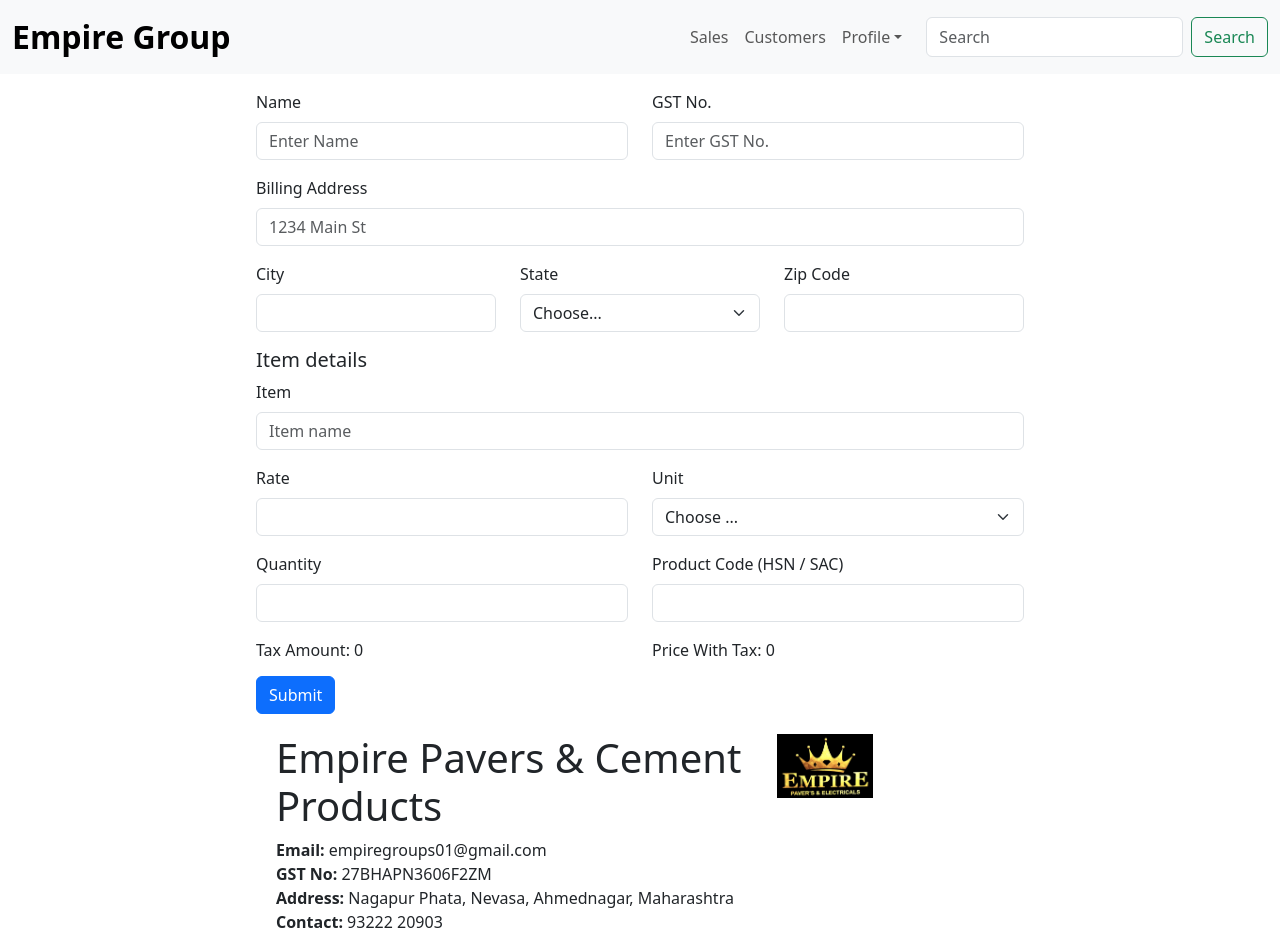
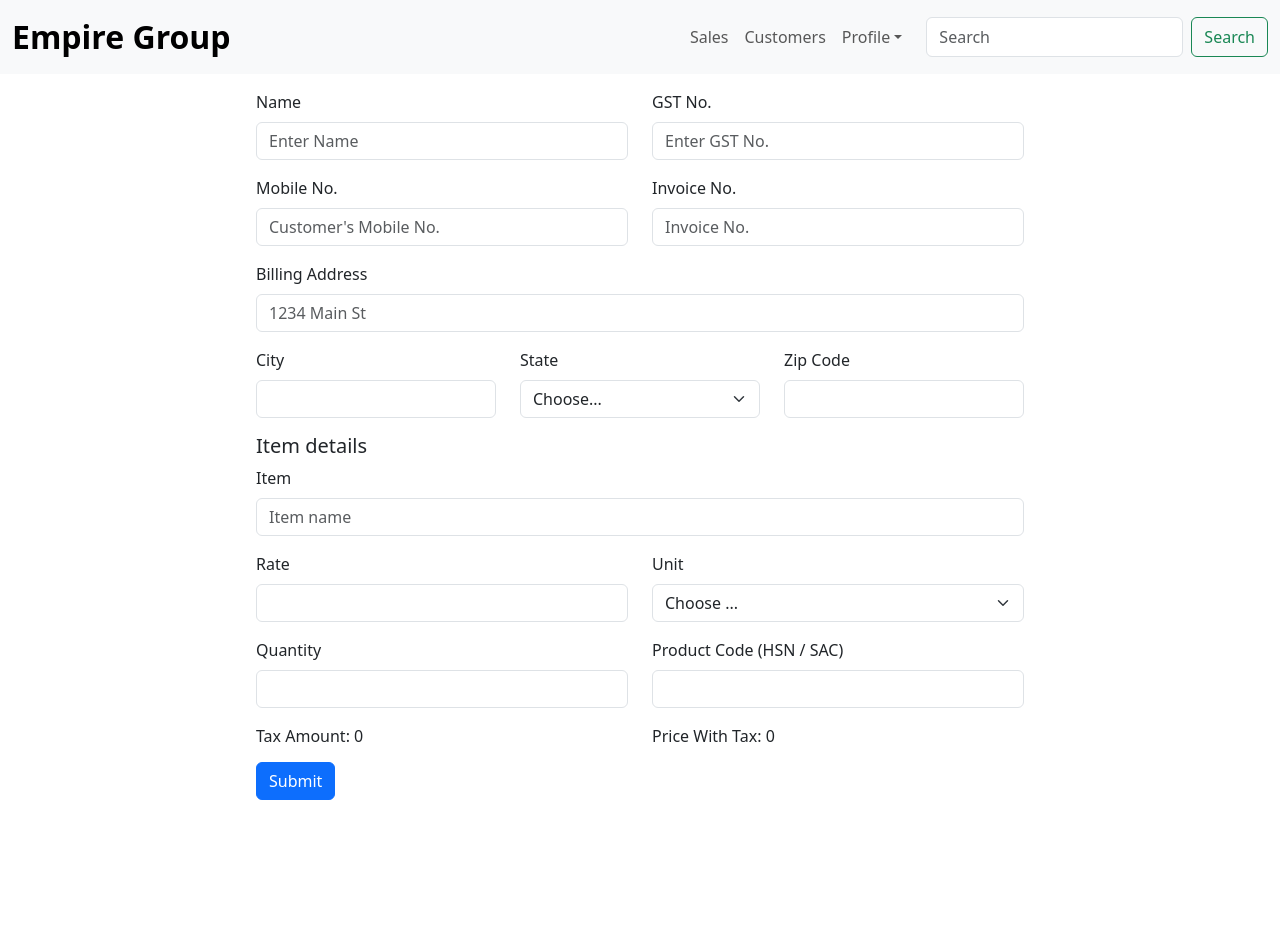
Before and after one commit to sachiningale1998/billingapp, a React (Create React App) app: page /createinvoice in a window 1280 px wide. Shown: the top 952 px of the page. After the commit the page ends 800 px from the top, so only its background shows below. Built offline with nearby package versions, Linux system fonts and the light colour scheme.

Commit message:
invoice preview component updated

```diff
--- a/src/components/Buttons/Button1.js
+++ b/src/components/Buttons/Button1.js
@@ -6,7 +6,7 @@
     let navigate = useNavigate()
 
     const handleClick=()=>{
-        navigate("/create")
+        navigate("/createinvoice")
     }
 
   return (
--- a/src/components/CreateInvoice/InvoicePreview.js
+++ b/src/components/CreateInvoice/InvoicePreview.js
@@ -1,15 +1,17 @@
 import React from 'react';
-import empiregrouplogo from "../../gallery/empiregrouplogo.jpeg"
+import empiregrouplogo from "../../gallery/empiregrouplogo.jpeg";
+import "../../styles/invoicePreview.css";
+
 const InvoicePreview = (props) => {
   const { formValues, taxAmount, totalValue } = props;
 
   return (
-    <div id="invoicePreview" style={{ display: 'block', padding: '20px' }}>
+    <div id="invoicePreview" style={{display:"none", padding: '20px' }}>
       {/* Company Letterhead Section */}
       <div className="letterhead">
         <div className="row">
           <div className="col-8">
-          <h1 className="company-name">Empire Pavers & Cement Products</h1>
+            <h5 className="company-name">Empire Pavers & Cement Products</h5>
             <p className="company-info">
             <strong>Email:</strong> empiregroups01@gmail.com<br />
             <strong>GST No:</strong> 27BHAPN3606F2ZM<br />
@@ -17,11 +19,26 @@
             <strong>Contact:</strong> 93222 20903
             </p>
           </div>
-          <div className="col-4 text-right">
+          <div className="col-4 text-right companyLogoContainer">
             {/* Add Company Logo Here */}
-            <img style={{width:"6rem", height:"4rem"}} src={empiregrouplogo} alt="Company Logo" className="company-logo" />
+            <img src={empiregrouplogo} alt="Company Logo" className="companyLogoImg" />
           </div>
         </div>
+        <hr />
+      </div>
+
+
+      <div className="customerDetailsContainer">
+        <div className="customerDetailsContainerChild1">
+            <p className="customerInfoInvoicePreview">
+            <strong>Invoice #:</strong> {formValues.invoiceNo}<br />
+            <strong>Customer Details:</strong><br />
+            <strong>Name : {formValues.customerName} </strong><br />
+            <strong>GSTIN : {formValues.customerGstNo}</strong> <br />
+            <strong>PH : </strong> {formValues.customerMobileNo}
+            </p>
+        </div>
+        <div></div>
         <hr />
       </div>
 
--- a/src/components/CreateInvoice/NewInvoiceForm.js
+++ b/src/components/CreateInvoice/NewInvoiceForm.js
@@ -12,6 +12,8 @@
   const [formValues, setFormValues] = useState({
     customerName: "",
     customerGstNo: "",
+    customerMobileNo: "",
+    invoiceNo: "",
     customerBillingAddress: "",
     customerCity: "",
     customerZipCode: "",
@@ -46,7 +48,7 @@
     }
   };
 
-  const compressImage = (canvas, quality = 0.5) => {
+  const compressImage = (canvas, quality = 1) => {
     const tempCanvas = document.createElement('canvas');
     const ctx = tempCanvas.getContext('2d');
     tempCanvas.width = canvas.width;
@@ -59,11 +61,23 @@
     e.preventDefault();
 
     const input = document.getElementById('invoicePreview');
+
+    // Temporarily set the style to mimic laptop screen size
     input.style.display = 'block';
+    input.style.width = '800px';  // Adjust width to match laptop screen size
+    input.style.height = 'auto';  // Let the height adjust naturally
+    input.style.overflow = 'visible';  // Ensure all content is visible
+    input.style.position = 'absolute'; // Temporarily take it out of flow to avoid page reflow
 
     html2canvas(input, { scale: 1 }).then((canvas) => {
-      input.style.display = 'none';
-      const compressedImgData = compressImage(canvas, 0.5);
+      // Restore styles after capturing
+      input.style.display = 'block';
+      input.style.width = '';
+      input.style.height = '';
+      input.style.overflow = '';
+      input.style.position = '';
+
+      const compressedImgData = compressImage(canvas, 1);
 
       const pdf = new jsPDF('p', 'mm', 'a4');
       const pdfWidth = pdf.internal.pageSize.getWidth();
@@ -76,6 +90,12 @@
       setPdfUrl(pdfUrl);
     }).catch((error) => {
       console.error("Error generating PDF", error);
+      // Restore styles even if there's an error
+      input.style.display = 'none';
+      input.style.width = '';
+      input.style.height = '';
+      input.style.overflow = '';
+      input.style.position = '';
     });
   };
 
@@ -92,6 +112,19 @@
           <Form.Group as={Col} controlId="formGridPassword">
             <Form.Label>GST No.</Form.Label>
             <Form.Control type="text" placeholder="Enter GST No." name="customerGstNo" value={formValues.customerGstNo} onChange={handleInputChange} />
+          </Form.Group>
+        </Row>
+
+
+        <Row className="mb-3">
+          <Form.Group as={Col} controlId="formGridEmail">
+            <Form.Label>Mobile No.</Form.Label>
+            <Form.Control type="text" placeholder="Customer's Mobile No." name="customerMobileNo" value={formValues.customerMobileNo} onChange={handleInputChange} />
+          </Form.Group>
+
+          <Form.Group as={Col} controlId="formGridPassword">
+            <Form.Label>Invoice No.</Form.Label>
+            <Form.Control type="text" placeholder="Invoice No." name="invoiceNo" value={formValues.invoiceNo} onChange={handleInputChange} />
           </Form.Group>
         </Row>
 
@@ -184,7 +217,7 @@
 
       {pdfUrl && (
         <a href={pdfUrl} download={`${formValues.customerName}-Invoice.pdf`}>
-          <Button variant="success" >Download PDF</Button>
+          <Button variant="success" n>Download PDF</Button>
         </a>
       )}
     </div>
--- a/src/customRoutes/CustomRoutes.jsx
+++ b/src/customRoutes/CustomRoutes.jsx
@@ -1,3 +1,4 @@
+
 import React from 'react'
 import { Route, Routes } from 'react-router-dom'
 import SalesPage from '../pages/SalesPage'
@@ -12,7 +13,7 @@
         <Navbar1 />
         <Routes>
             <Route path="/" element={<SalesPage />} />
-            <Route path="/createInvoice" element={<CreateInvoicePage />} />
+            <Route path="/createinvoice" element={<CreateInvoicePage />} />
             <Route path="/register" element={<RegisterPage />} />
             <Route path="/login" element={<LoginPage />} />
         </Routes>
--- /dev/null
+++ b/src/styles/invoicePreview.css
@@ -0,0 +1,20 @@
+
+.companyLogoContainer {
+    width: 17%;
+    box-sizing: border-box;
+    margin-left: 10%;
+}
+.col-8 > p{
+    font-size: 13px;
+}
+.companyLogoImg{
+    width: 100%;
+}
+.customerDetailsContainer{
+    width: 70%;
+    display: flex;
+    justify-content: space-between;
+}
+.customerInfoInvoicePreview:nth-child(0){
+    margin-bottom: 0.4rem;
+}
--- a/src/styles/newInvoiceForm.css
+++ b/src/styles/newInvoiceForm.css
@@ -1,9 +1,15 @@
+
 .newInvoiceForm_Parent{
     width: 60%;
     margin: auto;
     text-align: left;
 }
-
+#invoicePreview {
+    display: block; /* Hidden by default */
+    padding: 20px;
+    width: 800px; /* Fixed width to match desktop */
+    margin: 0 auto; /* Center alignment */
+  }
 @media all and (max-width: 480px) {
     .newInvoiceForm_Parent {
         width: 90%;
```
Also changed, not shown: src/components/Sales/SalesHeader.js (line endings or trailing spaces).
